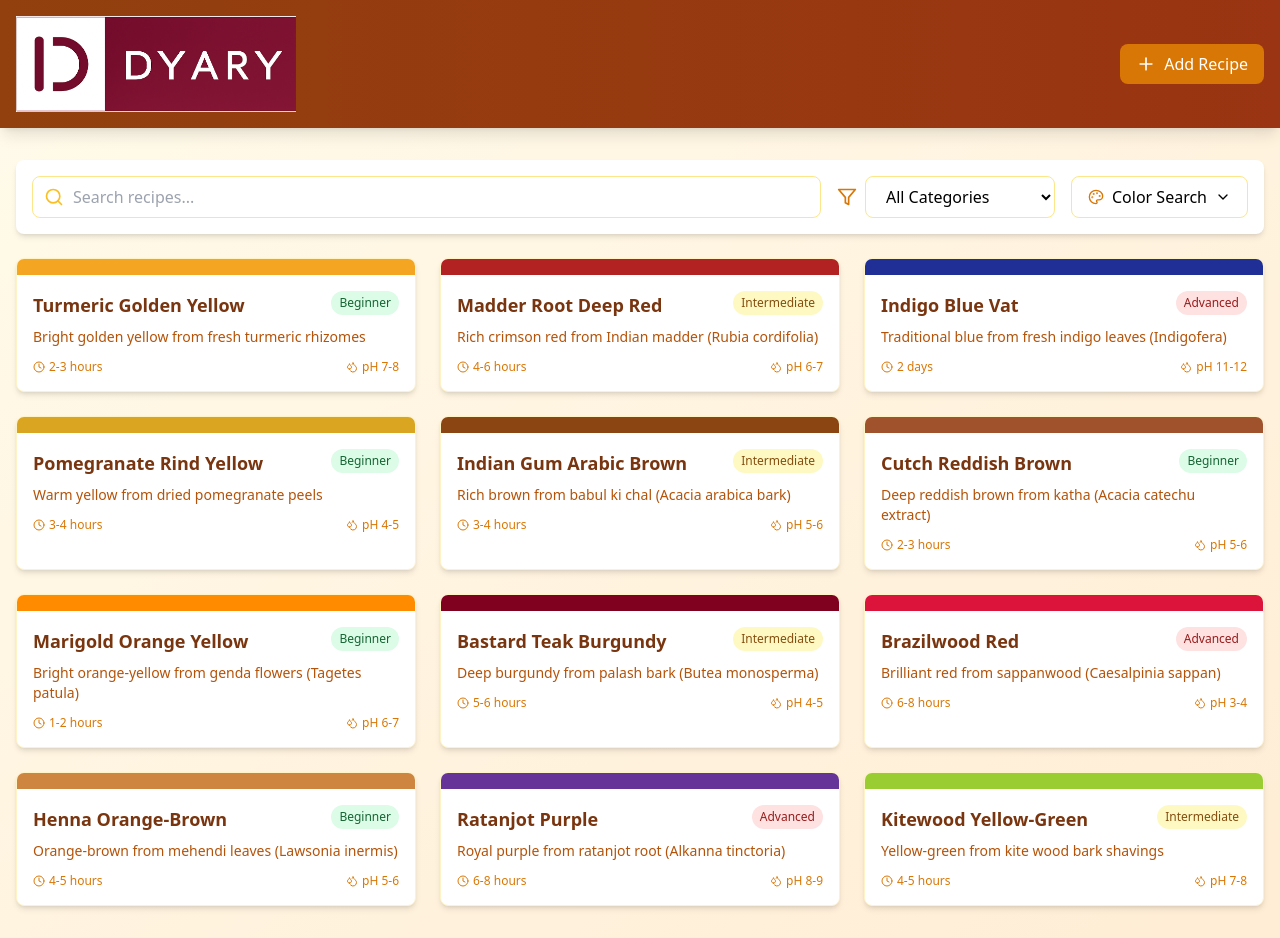
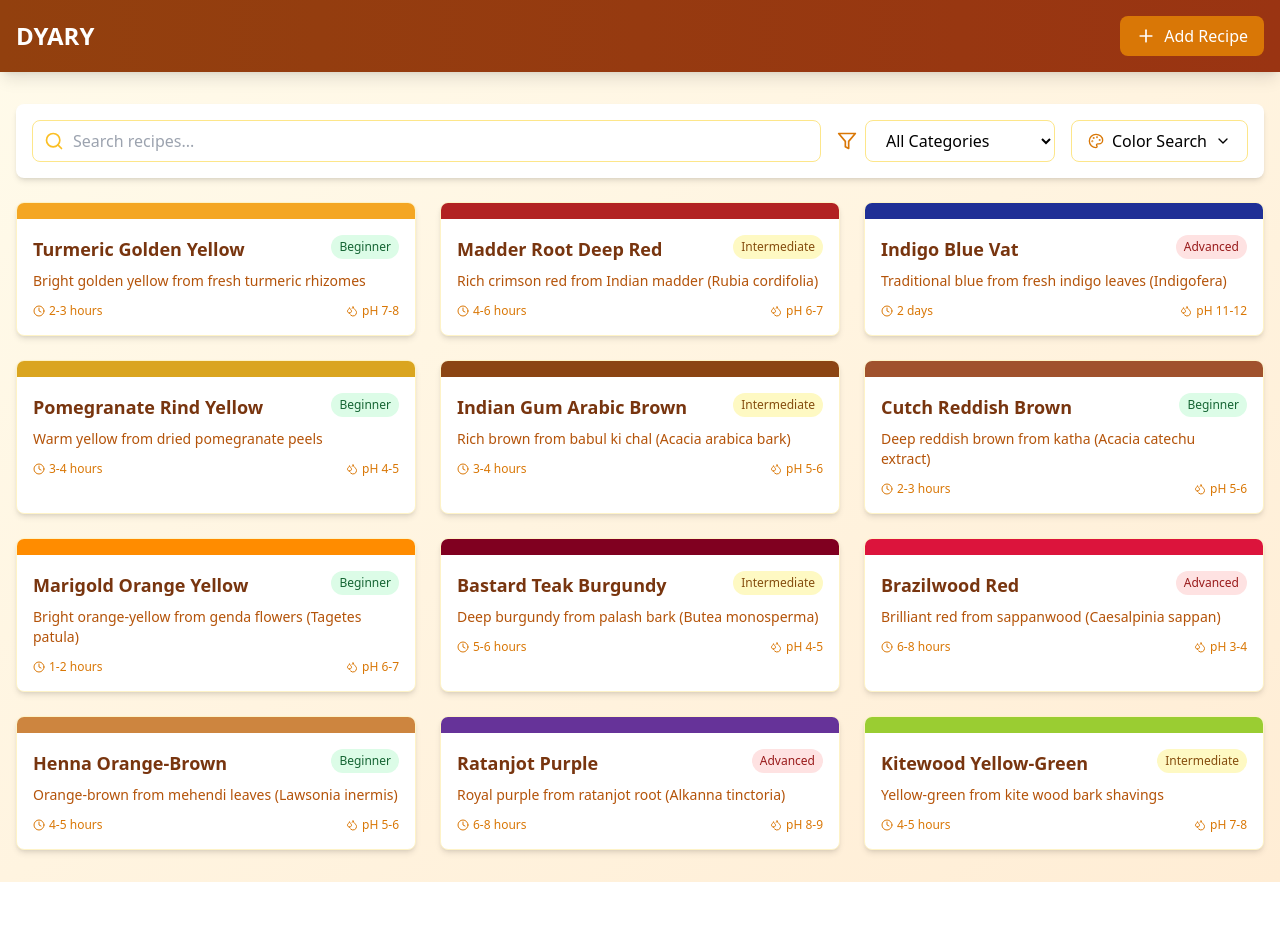
Before and after one commit to creatis-stack/natural-dye-journal, a React (Create React App) app: page / in a window 1280 px wide. After the commit the page ends 882 px from the top, so only its background shows below. Built offline with nearby package versions, Linux system fonts and the light colour scheme.

Commit message:
Update NaturalDyeJournal.js

```diff
--- a/src/components/NaturalDyeJournal.js
+++ b/src/components/NaturalDyeJournal.js
@@ -948,7 +948,7 @@ const NaturalDyeJournal = () => {
       <header className="bg-gradient-to-r from-amber-800 to-orange-800 text-white shadow-lg">
         <div className="max-w-7xl mx-auto px-4 py-4">
           <div className="flex justify-between items-center">
-            <img src="logo_dyary.png" alt="DYARY" className="h-24" />
+            <h1 className="text-2xl font-bold">DYARY</h1>
             <button
               onClick={() => setShowAddForm(true)}
               className="flex items-center gap-2 bg-amber-600 hover:bg-amber-500 px-4 py-2 rounded-lg font-medium transition-colors"
```
